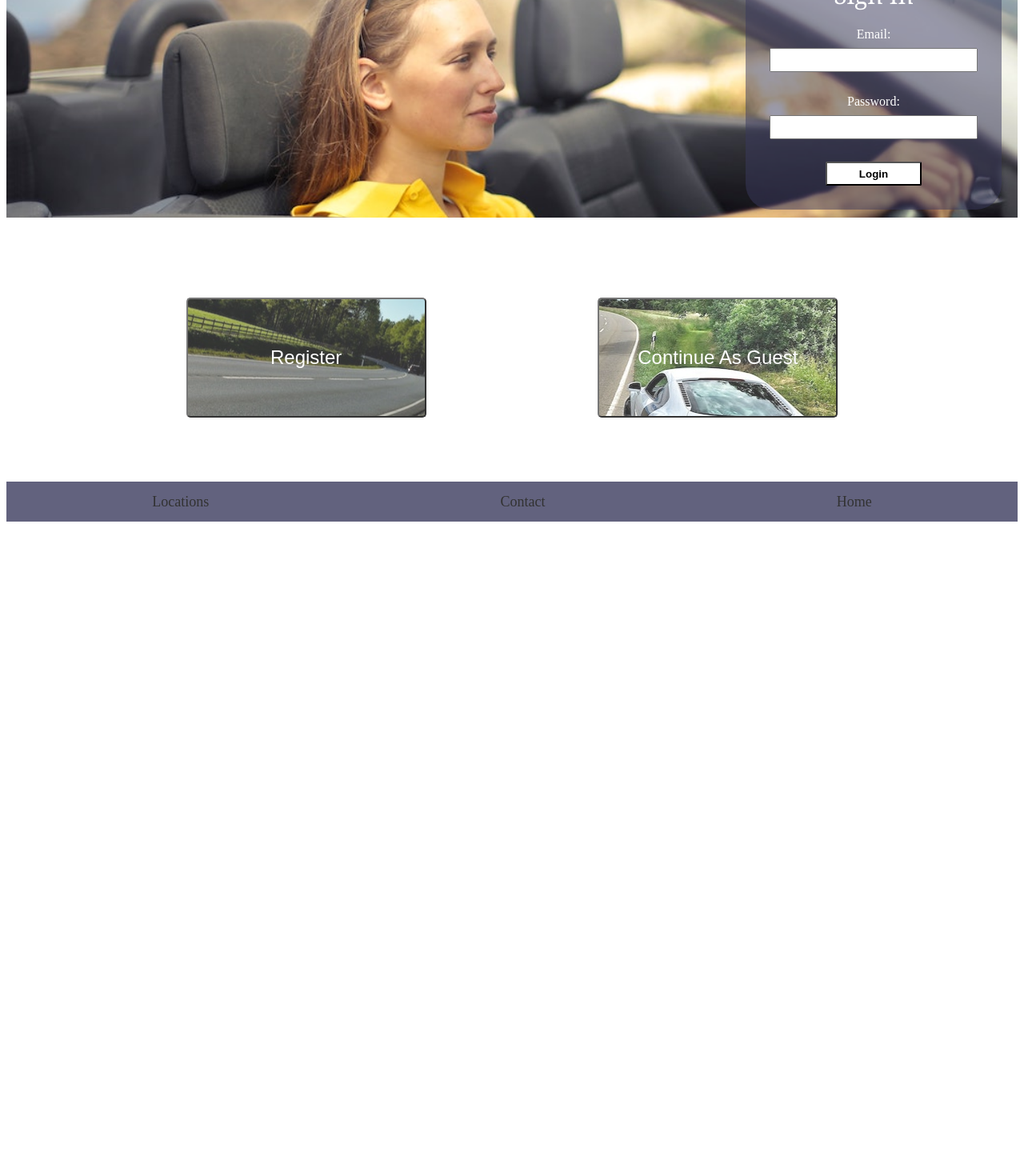
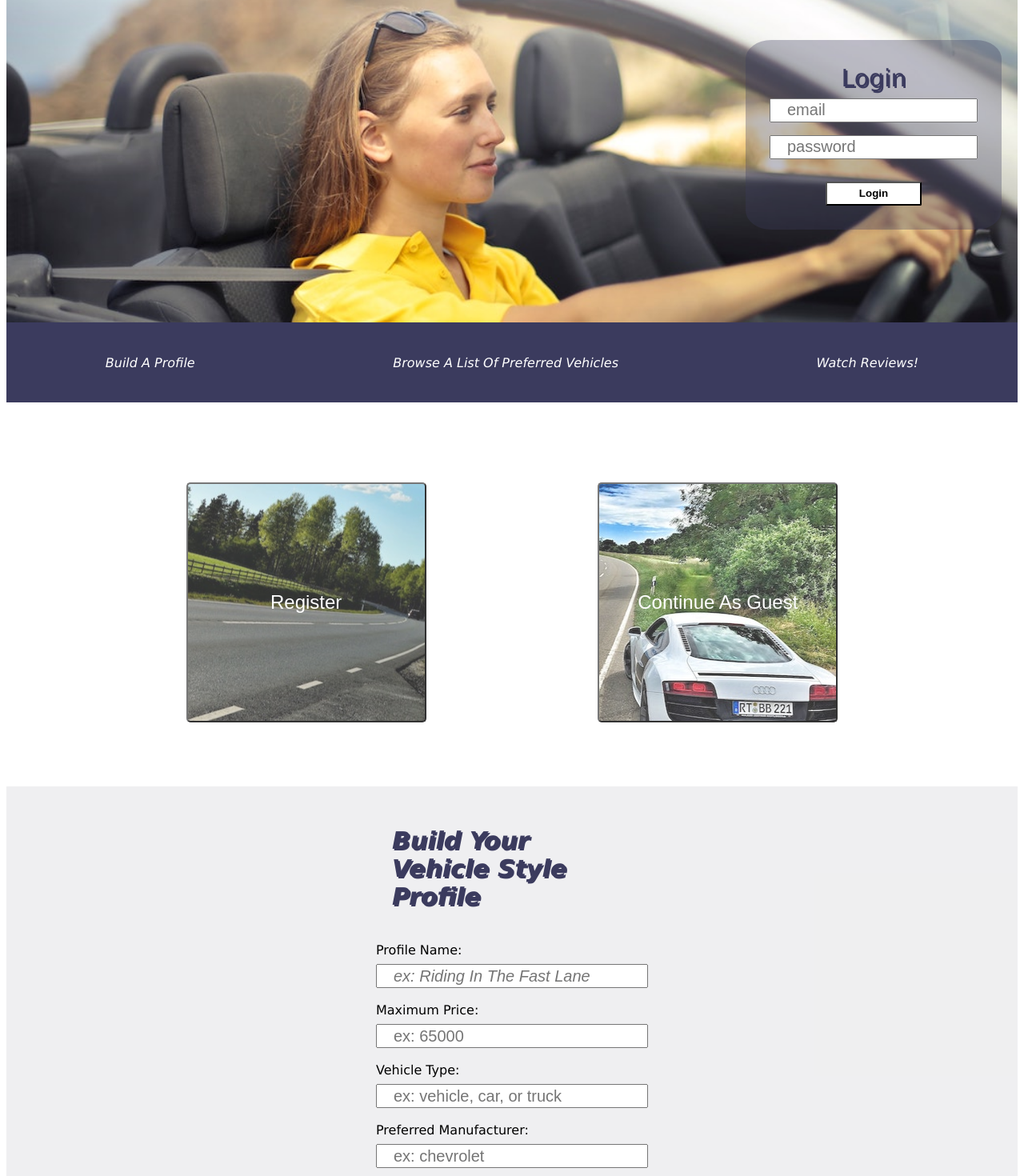
Before and after one commit to estott10/dlow, a React (Create React App) app: page /#/ in a window 1280 px wide. Shown: the part 180-1650 px from the top of the page at 80% size. Before the commit the page ends 840 px from the top, so only its background shows below. Built offline with nearby package versions, Linux system fonts and the light colour scheme.

Commit message:
updated home styling

```diff
--- a/src/components/Auth/Auth.js
+++ b/src/components/Auth/Auth.js
@@ -3,6 +3,7 @@ import axios from 'axios';
 import {connect} from 'react-redux';
 import {updateUsername, updateEmail, updateAddress, updatePassword, updateProfilePic, updateUserId} from '../../ducks/reducer';
 import {Link} from 'react-router-dom';
+import Form from '../Form/Form';
 // import { cpus } from 'os';
 
 class Auth extends Component{
@@ -58,11 +59,9 @@ class Auth extends Component{
         <div>
         <div className="auth">
           <div className="login">
-            <div className="signIn">=Sign In=</div>
-            <div>Email: </div>
-            <input name='email' onChange={ (e) => this.handleChange(e)}></input>
-            <div>Password:</div>
-            <input name='password' onChange={ (e) => this.handleChange(e)}></input>
+            <div className="signIn">Login</div>
+            <input placeholder = "email" name='email' onChange={ (e) => this.handleChange(e)}></input>
+            <input placeholder="password" name='password' onChange={ (e) => this.handleChange(e)}></input>
             <button style= {{backgroundColor: "white", color: "black", width: "40%", borderRadius:"2px"}} onClick={this.loginUser}>Login</button>
             <div className="register-guest" style = {{display: "flex", flexDirection: "row"}}>
               {/* <button><Link id="register-guest-bttn" style= {{textDecoration: "none"}} to='/register'>Register</Link></button>  */}
@@ -70,9 +69,18 @@ class Auth extends Component{
             </div>
           </div>
           </div>
+          <div id="instructions">
+            <div>Build A Profile</div>
+            <div>Browse A List Of Preferred Vehicles</div>
+            <div>Watch Reviews!</div>
+
+          </div>
           <div className = "auth-btn-div">
             <button id= "auth-options1" ><Link to="/register" id= "auth-options">Register</Link></button>
             <button id= "auth-options2" ><Link to="/newprofile" id= "auth-options">Continue As Guest</Link></button>
+          </div>
+          <div id = "auth-form">
+            <Form />
           </div>
         </div>
     )
--- a/src/components/Form/Form.js
+++ b/src/components/Form/Form.js
@@ -47,17 +47,17 @@ class Form extends Component{
       <div className="actionform">
         <div className="form">
 
-            <h1>Build Your Vehicle Profile</h1>
+            <h1>Build Your Vehicle Style Profile</h1>
             <div>
-            <div>Wheel Style Profile Name:</div>
-            <input name='title' onChange={ (e) => this.handleChange(e)}></input>
+            <div>Profile Name:</div>
+            <input placeholder = "ex: Riding In The Fast Lane" style ={{fontStyle: "italic"}} name='title' onChange={ (e) => this.handleChange(e)}></input>
             <div>Maximum Price:</div>
-            <input name='price' onChange={ (e) => this.handleChange(e)}></input>
+            <input placeholder = "ex: 65000" name='price' onChange={ (e) => this.handleChange(e)}></input>
             <div>Vehicle Type:</div>
-            <input name='vehicle_type' onChange={ (e) => this.handleChange(e)} placeholder="vehicle, car, truck"></input>
+            <input name='vehicle_type' onChange={ (e) => this.handleChange(e)} placeholder="ex: vehicle, car, or truck"></input>
             {/* Make Drop down? <input name='password' onChange={ (e) => this.handleChange(e)}></input> */}
             <div>Preferred Manufacturer:</div>
-            <input name='manufacturers' onChange={ (e) => this.handleChange(e)}></input>
+            <input placeholder="ex: chevrolet" name='manufacturers' onChange={ (e) => this.handleChange(e)}></input>
             <Link to='/dashboard'><button onClick={this.addCarProfile}>Show Me My Wheels!</button></Link>
             </div>
             </div>
--- a/src/style.scss
+++ b/src/style.scss
@@ -1,5 +1,10 @@
 $sigblue:   rgb(59, 59, 94);
 $sigbutton:  white;
+
+body{
+    font-family: 'Lucida Sans', 'Lucida Sans Regular', 'Lucida Grande', 'Lucida Sans Unicode', Geneva, Verdana, sans-serif;
+    font-stretch: expanded;
+}
 
 @mixin display {
     display: flex;
@@ -22,6 +27,7 @@ html{
     flex-direction: row;
     justify-content: space-between;
     background-color: white;
+    box-shadow: inset 0px 20px $sigblue;
     // background-color: rgb(201, 198, 198);
     // background-image: linear-gradient(to right, rgb(173, 5, 5) , rgb(201, 198, 198));
     background-size: cover;
@@ -113,10 +119,12 @@ html{
     background-position: 0%;
     background-size: cover;
     margin: 0px;
-    min-height: 100%;
+    min-height: 500px;
     // background-position-x: 50%;
 }
-
+#auth-form{
+    background-color: rgba(208, 208, 212, 0.336);
+}
 .auth-btn-div{
     min-height: 100%;
     display: flex;
@@ -132,7 +140,7 @@ html{
     }
 
     #auth-options1{
-        height: 150px;
+        height: 300px;
         width: 300px;
         margin-top: 20px;
         border-radius: 5px;
@@ -142,7 +150,7 @@ html{
 
     }
     #auth-options2{
-        height: 150px;
+        height: 300px;
         width: 300px;
         margin-top: 20px;
         border-radius: 5px;
@@ -161,11 +169,25 @@ html{
         }
     }
 }
+
+#instructions{
+    min-height: 100px;
+    background-color: $sigblue;
+    color: white;
+    display: flex;
+    flex-direction: row;
+    justify-content: space-around;
+    align-items: center;
+
+    div{
+        font-style: italic;
+    }
+}
 .login {
     @include display();
     flex-direction: column;
     justify-content: space-around;
-    background-color: rgba(59, 59, 94, 0.507);
+    background-color: rgba(59, 59, 94, 0.336);
     color: white;
     padding: 10px 10px;
     border-radius: 10%;
@@ -173,7 +195,11 @@ html{
     margin: 40px 20px 10px 0px;
 
     .signIn{
-        font-family: Cambria, Cochin, Georgia, Times, 'Times New Roman', serif;
+        color: $sigblue;
+        position: relative;
+        font-size: 30px;
+        font-family: 'Lucida Sans', 'Lucida Sans Regular', 'Lucida Grande', 'Lucida Sans Unicode', Geneva, Verdana, sans-serif;
+        text-shadow: 2px 2px;
     }
 
     div {
@@ -349,22 +375,28 @@ html{
     display: flex;
     flex-direction: row;
     justify-content: center;
-    background-image: url("/src/images/action.jpg");
+    // background-image: url("/src/images/action.jpg");
     background-size: cover;
     .form {
         @extend .login;
         justify-content: space-between;
-        border: solid black 1px;
+        // border: solid black 1px;
         padding: 10px 60px;
-        background-color: rgba(59, 59, 94, 0.856);
+        background-color: transparent;
         margin: 20px 20px;
+        color: black;
 
         div {
             padding-top: 10px;
 
         }
         h1{
+            color: $sigblue;
+            position: relative;
             font-size: 30px;
+            font-family: 'Lucida Sans', 'Lucida Sans Regular', 'Lucida Grande', 'Lucida Sans Unicode', Geneva, Verdana, sans-serif;
+            font-style: italic;
+            text-shadow: 2px 2px;
         }
         input{
             width: 340px;
@@ -377,13 +409,18 @@ html{
             box-shadow: 4px rgb(201, 198, 198);
         }
         button {
-            width: 100px;
+            width: 150px;
             height: 40px;
-            background-color:$sigbutton;
+            background-color: $sigbutton;
             border: onset transparent 2px;
             font-weight: bold;
             margin-top: 20px;
             margin-left: 20px;
+        }
+
+        button:hover{
+            color: white;
+            background-color: $sigblue;
         }
 
         @media only screen and (max-width: 767px) {
```
